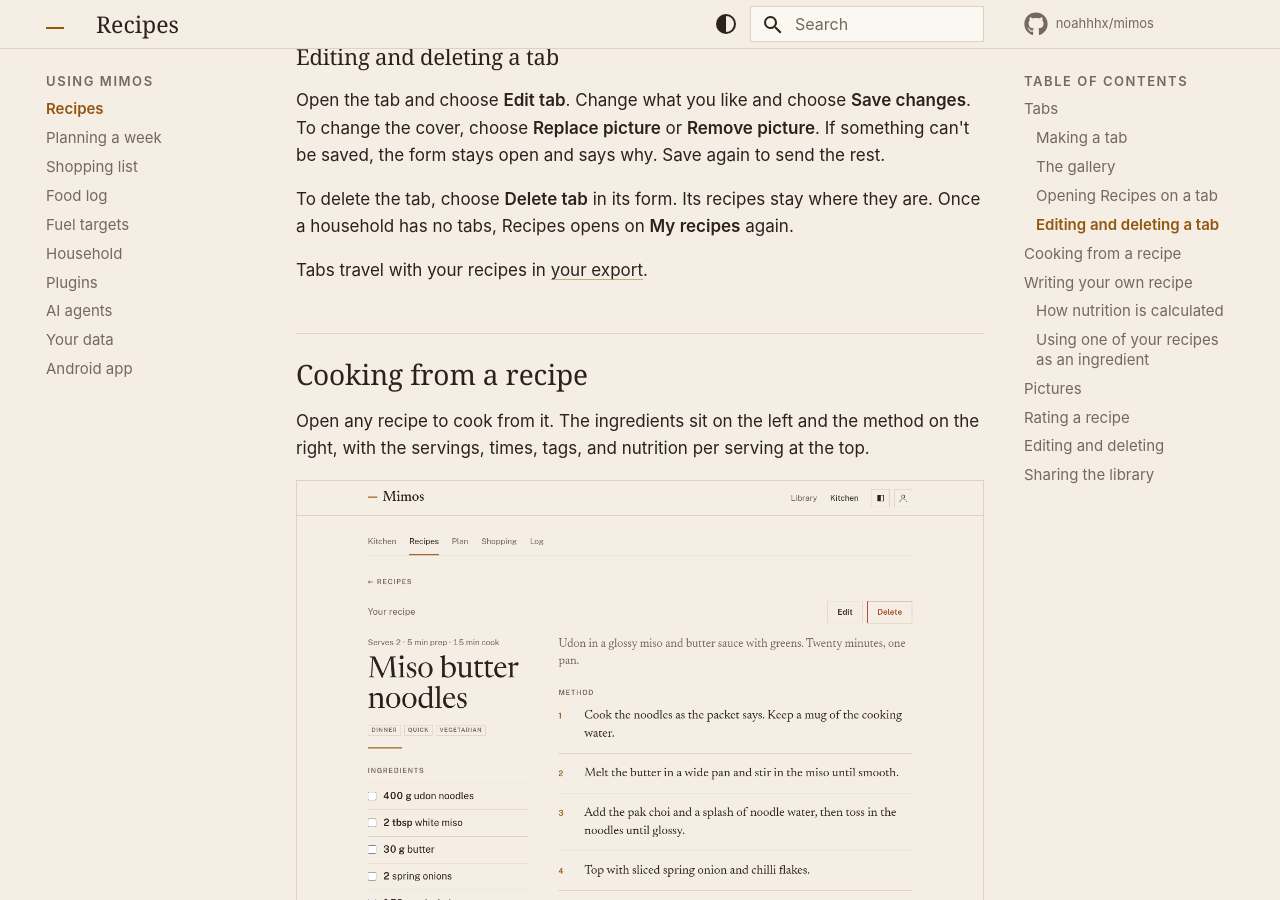
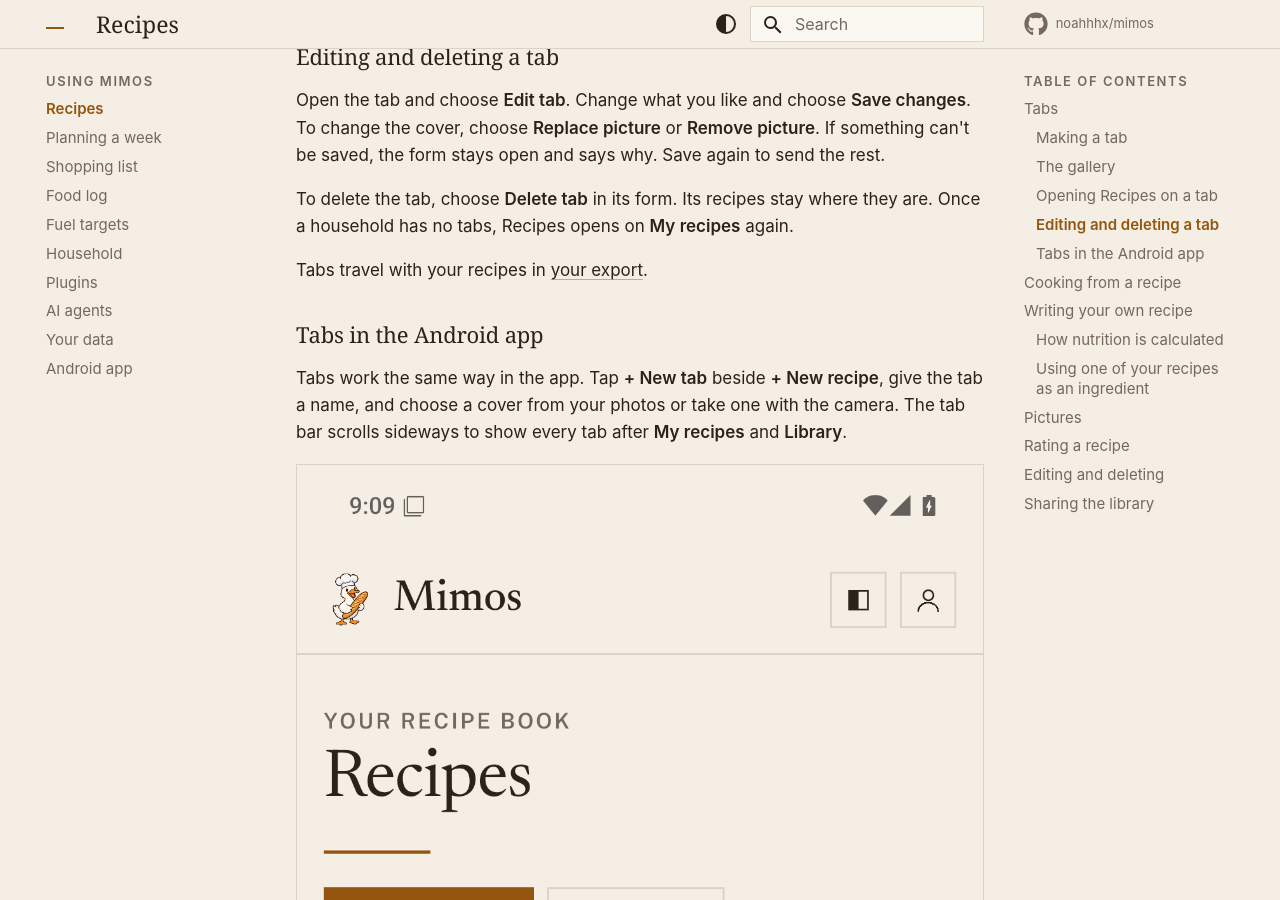
Before and after one commit to noahhhx/mimos, an MkDocs documentation site: the page built from docs/guide/recipes.md, in a window 1280 px wide and 900 px high, scrolled down 4599 px. Built offline with MkDocs 1.6.1 and Material for MkDocs 9.7.7, drawn with Linux system fonts in a browser that asks for light colours; comment, search, counter and statistics services are not loaded.

Commit message:
docs(guide): show recipe tabs in the Android app

```diff
--- a/docs/guide/recipes.md
+++ b/docs/guide/recipes.md
@@ -93,6 +93,15 @@ where they are. Once a household has no tabs, Recipes opens on **My
 recipes** again.
 
 Tabs travel with your recipes in [your export](your-data.md).
+
+### Tabs in the Android app
+
+Tabs work the same way in the app. Tap **+ New tab** beside **+ New
+recipe**, give the tab a name, and choose a cover from your photos or take
+one with the camera. The tab bar scrolls sideways to show every tab after
+**My recipes** and **Library**.
+
+![The app's Recipes tab, showing the gallery of two tabs with covers](../assets/screenshots/android-recipe-tabs.png)
 
 ## Cooking from a recipe
 
```
Also changed, not shown: apps/mobile/flows/assets/tab-cover-2.jpg, apps/mobile/flows/assets/tab-cover.jpg, docs/assets/screenshots/android-recipe-tabs.png.
